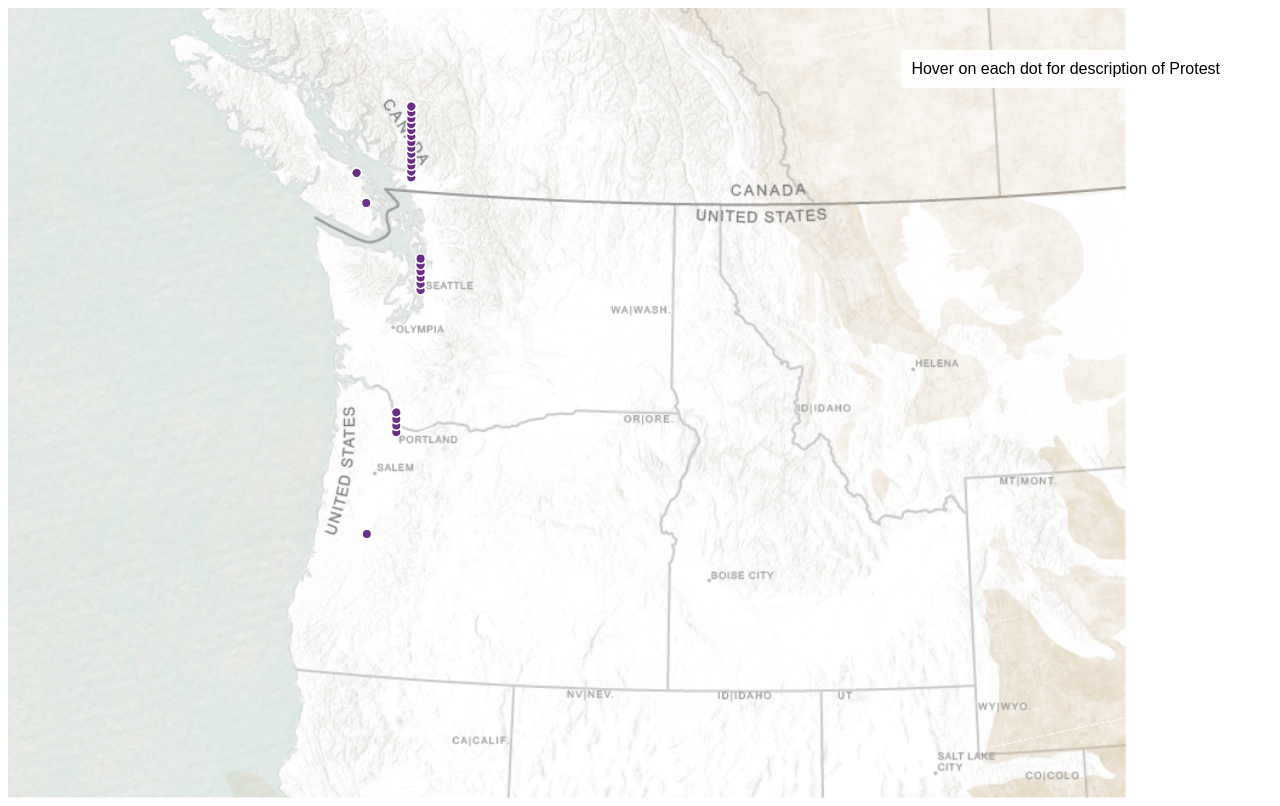
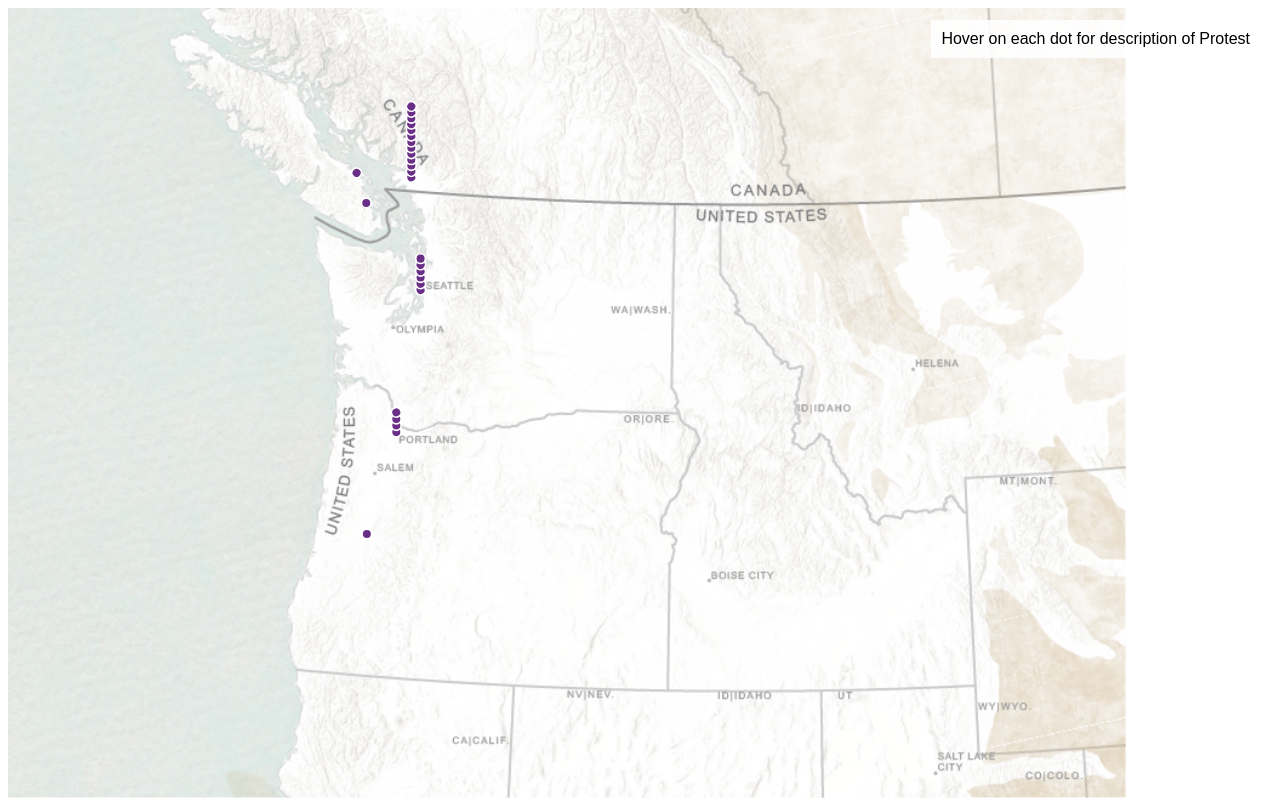
Before and after one commit to InfoGraphicsUO/AEW, a plain HTML site: page Fossil_Fuel_Interactive_Maps/Corporation/index.html in a window 1280 px wide. Drawn offline with nearby package versions, Linux system fonts and the light colour scheme; a web font is replaced by a local one.

Commit message:
Adjusted tool Tip Box on Pipeline

```diff
--- a/Fossil_Fuel_Interactive_Maps/Corporation/index.html
+++ b/Fossil_Fuel_Interactive_Maps/Corporation/index.html
@@ -22,11 +22,11 @@
 
     #tooltip{
         position: absolute;
-        top: 50px;
-        right: 50px;
+        top: 20px;
+        right: 20px;
         padding: 10px;
         background-color: rgba(255, 255, 255, 0.897);
-        max-width: 25%;
+        max-width: 40%;
         font-family: "freight-sans-pro", sans-serif;
     }
   </style>
```
